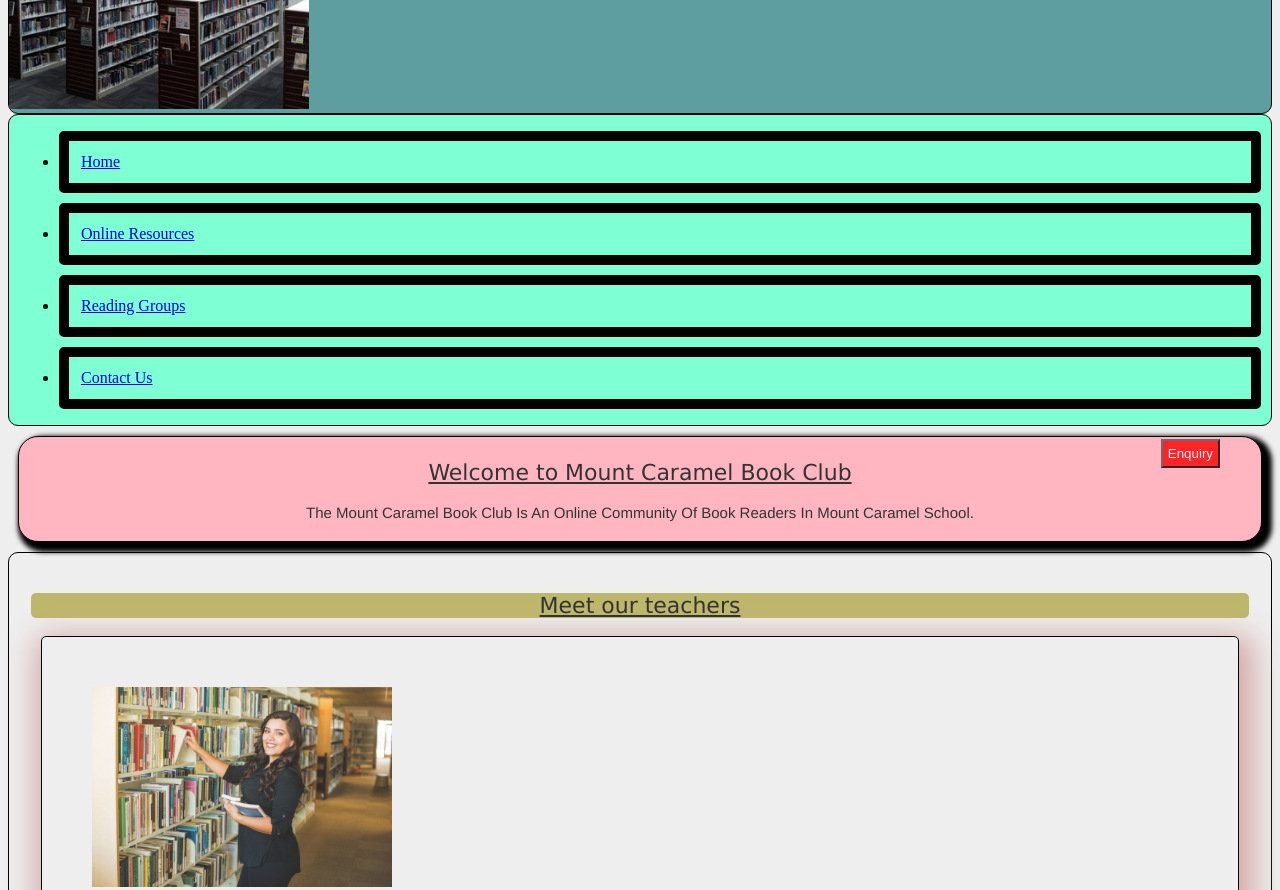
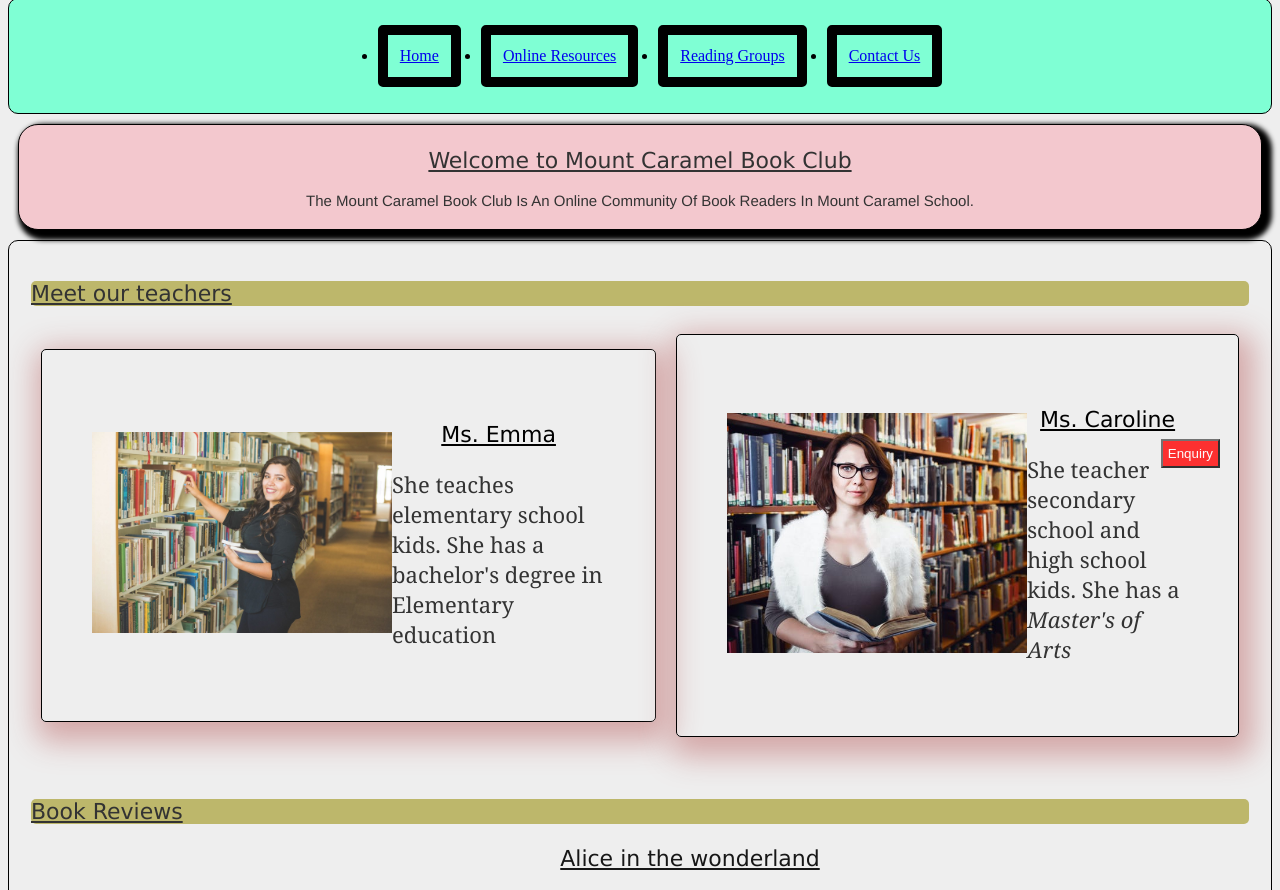
Before and after one commit to AarnaTheCoder/css, a plain HTML site: page index.html in a window 1280 px wide. Shown: the part 312-1202 px from the top of the page. Drawn offline with Linux system fonts and the light colour scheme.

Commit message:
css flexbox

```diff
--- a/style.css
+++ b/style.css
@@ -11,6 +11,11 @@ body {
     /* first lesson*/
 
     background-color: brown;
+    display:flex;
+    justify-content:flex-end;
+    align-items: center;
+
+
 
     }
 
@@ -22,13 +27,16 @@ body {
     position: sticky;
     top: 0;
     z-index: 2;
+    display: flex;
+    justify-content: center;
+    align-items: center;
     }
 
     #intro {
 
     /* first lesson*/
 
-    background-color: lightpink;
+    background-color: rgb(243, 200, 206);
 
     }
 
@@ -37,6 +45,7 @@ body {
     /* first lesson*/
 
     background-color: darkkhaki;
+    display: flex;
 
     }
 
@@ -133,6 +142,7 @@ body {
 
     color: red;
 
+
     }
 
     .teacher-info {
@@ -171,6 +181,7 @@ body {
         text-align: center;
         box-shadow:5px 5px 5px 5px black  ;
 
+
     }
     h1{
         font-family: Cambria, Cochin, Georgia, Times, 'Times New Roman', serif;
@@ -180,6 +191,7 @@ body {
         border-radius: 5px;
         margin: 10px;
         padding: 12px;
+
     }
     h3{
         font-family: Verdana, Geneva, Tahoma, sans-serif;
@@ -213,7 +225,9 @@ body {
         margin: 10px;
         padding: 50px;
         box-shadow:5px 10px 30px 10px rgb(212, 168, 168)  ;
-
+       display:flex;
+        align-items: center;
+        justify-content: flex-end;
     }
     h2{
     font-family: Verdana, Geneva, Tahoma, sans-serif;
@@ -233,3 +247,18 @@ body {
         opacity: 0.9;
 
     }
+ footer{
+    display: flex;
+    align-items: center;
+    justify-content:space-around;
+ }
+   #teachers{
+    display: flex;
+    align-items: center;
+    justify-content:flex-end;
+   }
+ nav ul{
+    display: flex;
+    align-items:center;
+    justify-content:space-between;
+ }
```
